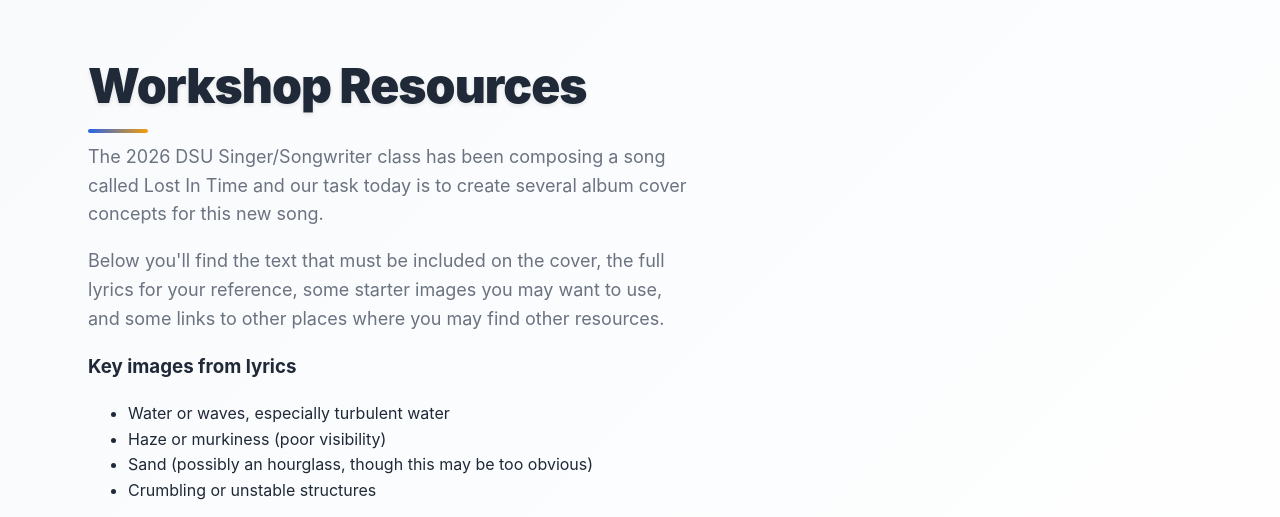
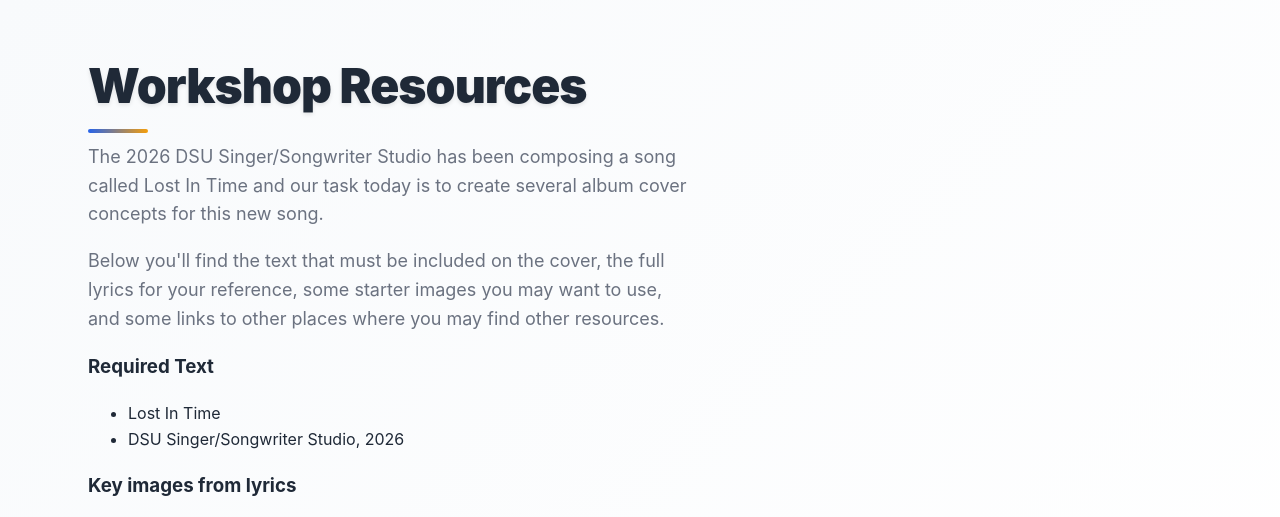
Before and after one commit to curious-studio/workshop, a plain HTML site: page index.html in a window 1280 px wide. Shown: the top 517 px of the page. Drawn offline with Linux system fonts and the light colour scheme; a script that the page names is missing.

Commit message:
content adjustments

```diff
--- a/index.html
+++ b/index.html
@@ -11,8 +11,15 @@
 
     <div class="container">
         <h1>Workshop Resources</h1>
-        <p>The 2026 DSU Singer/Songwriter class has been composing a song called Lost In Time and our task today is to create several album cover concepts for this new song.</p>
+        <p>The 2026 DSU Singer/Songwriter Studio has been composing a song called Lost In Time and our task today is to create several album cover concepts for this new song.</p>
         <p>Below you'll find the text that must be included on the cover, the full lyrics for your reference, some starter images you may want to use, and some links to other places where you may find other resources.</p>
+        <h3>Required Text</h3>
+        <ul>
+            <li>Lost In Time</li>
+            <li>DSU Singer/Songwriter Studio, 2026</li>
+        </ul>
+
+
         <h3>Key images from lyrics</h3>
         <ul>
             <li>Water or waves, especially turbulent water</li>
@@ -28,6 +35,9 @@
             <img src="./images/waves.jpg" alt="Waves" class="resource-image">
             <img src="./images/dark-water.jpg" alt="Dark water" class="resource-image">
         </div>
+        <h3>Full lyrics</h3>
+        <p>Lost in Time<br>[Verse 1]<br>What does this all mean?<br>Floating in space, just a speck<br>Trying to find my place<br>Is anything what it seems?<br>Crumbling tower falling into the sea<br>In distress, I’m such a wreck<br><br>[Chorus 1]<br>Counting the grains of sand<br>Trapped in this hourglass<br>Seconds keep ticking past<br>Will I ever start the right path?<br><br>[Verse 2]<br>Have I become numb to this routine?<br>Floating on the waves of my reality<br>Dissolving into the currents<br>What will become of me?<br>Feel the necrosis setting in<br>Rotting away indefinitely <br><br><br>[Chorus 2]<br>Counting the grains of sand<br>Trapped in this hourglass<br>Minutes keep drifting away<br>Will I ever start the right path?<br>Will I ever start the right path?<br><br>[verse 3]<br>Breaking out of my own skin<br>Waves crashing all around<br>Wish I could escape this madness<br>Can I truly be myself?<br>Waste away or continued chaos<br>I guess that’s up to me<br><br>[chorus 3]<br>Counting the grains of sand<br>Trapped in this hourglass<br>Hours rushing past<br>Will I ever start the right path?<br>Will I ever find the right path?<br>Did I choose the right path?<br>
+</p>
     </div>
     <script src="./js/script.js"></script>
 
```
